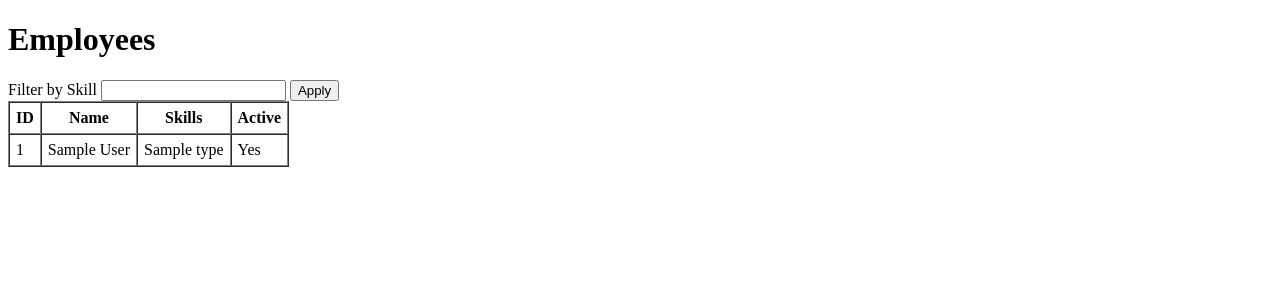
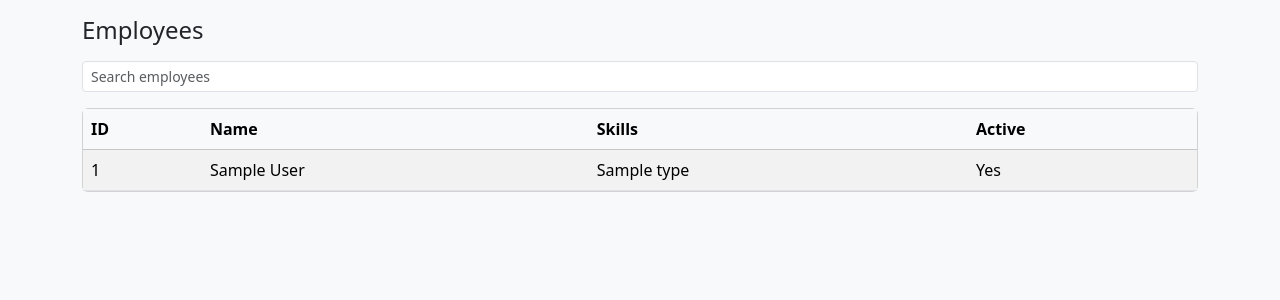
Before and after one commit to johndadey-cyber/FieldOps, a PHP site: page /public/employees.php in a window 1280 px wide. Shown: the top 300 px of the page. Run offline with PHP 8.4, Linux system fonts and the light colour scheme; tables that the repository leaves empty or names only in its code hold one stand-in row (values such as "Sample post").

Commit message:
feat: modernize employees page with search

```diff
--- a/public/employees.php
+++ b/public/employees.php
@@ -1,7 +1,10 @@
 <?php
+// /public/employees.php
 declare(strict_types=1);
 require __DIR__ . '/_cli_guard.php';
-
+if (session_status() !== PHP_SESSION_ACTIVE) { session_start(); }
+if (!isset($_SESSION['csrf_token'])) { $_SESSION['csrf_token'] = bin2hex(random_bytes(16)); }
+$CSRF = $_SESSION['csrf_token'];
 
 require_once __DIR__ . '/../config/database.php';
 require_once __DIR__ . '/../models/EmployeeDataProvider.php';
@@ -11,10 +14,8 @@ function s(?string $v): string {
     return htmlspecialchars((string)$v, ENT_QUOTES, 'UTF-8');
 }
 
-$pdo   = getPDO();
-$skill = isset($_GET['skill']) ? (string)$_GET['skill'] : null;
-
-$rows = EmployeeDataProvider::getFiltered($pdo, $skill);
+$pdo  = getPDO();
+$rows = EmployeeDataProvider::getFiltered($pdo, null);
 ?>
 <!doctype html>
 <html lang="en">
@@ -22,19 +23,20 @@ $rows = EmployeeDataProvider::getFiltered($pdo, $skill);
   <meta charset="utf-8">
   <title>Employees</title>
   <meta name="viewport" content="width=device-width, initial-scale=1">
+  <link href="https://cdn.jsdelivr.net/npm/bootstrap@5.3.3/dist/css/bootstrap.min.css" rel="stylesheet">
 </head>
-<body>
-  <h1>Employees</h1>
-
-  <form method="get" action="">
-    <label>Filter by Skill
-      <input type="text" name="skill" value="<?= s($skill) ?>">
-    </label>
-    <button type="submit">Apply</button>
-  </form>
-
-  <table border="1" cellpadding="6" cellspacing="0">
-    <thead>
+<body class="bg-light">
+<div class="container py-3">
+  <div class="d-flex align-items-center mb-3">
+    <h1 class="h4 m-0 me-2">Employees</h1>
+  </div>
+  <div class="mb-3">
+    <input type="search" id="employee-search" class="form-control form-control-sm" placeholder="Search employees">
+  </div>
+  <div class="card">
+    <div class="table-responsive">
+      <table class="table table-striped table-hover m-0" id="employees-table">
+        <thead class="table-light">
           <tr>
             <th>ID</th>
             <th>Name</th>
@@ -53,5 +55,23 @@ $rows = EmployeeDataProvider::getFiltered($pdo, $skill);
         <?php endforeach; ?>
         </tbody>
       </table>
+    </div>
+  </div>
+</div>
+<script src="https://cdn.jsdelivr.net/npm/bootstrap@5.3.3/dist/js/bootstrap.bundle.min.js"></script>
+<script>
+(() => {
+  function ready(fn){document.readyState!='loading'?fn():document.addEventListener('DOMContentLoaded',fn);}
+  ready(() => {
+    const search=document.getElementById('employee-search');
+    const rows=[...document.querySelectorAll('#employees-table tbody tr')];
+    function filter(){
+      const q=search.value.toLowerCase();
+      rows.forEach(row=>{row.style.display=row.textContent.toLowerCase().includes(q)?'':'none';});
+    }
+    search.addEventListener('input',filter);
+  });
+})();
+</script>
 </body>
 </html>
```
Lines whose indentation alone changed are shown as unchanged.
